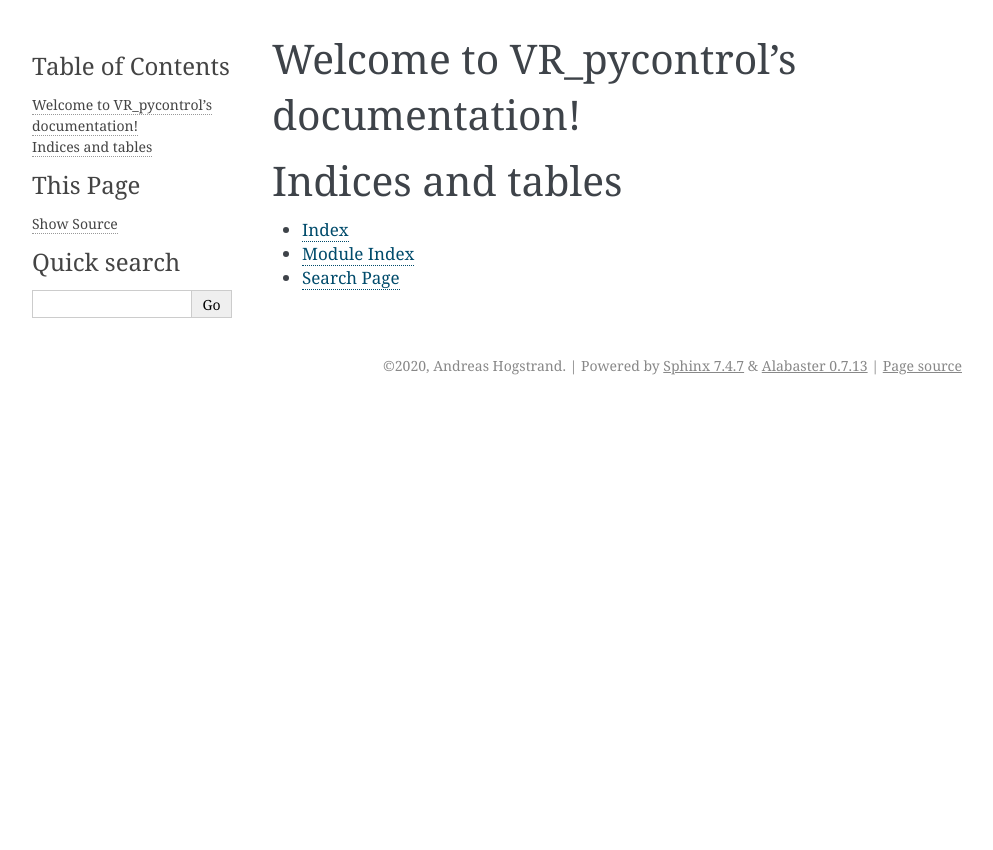
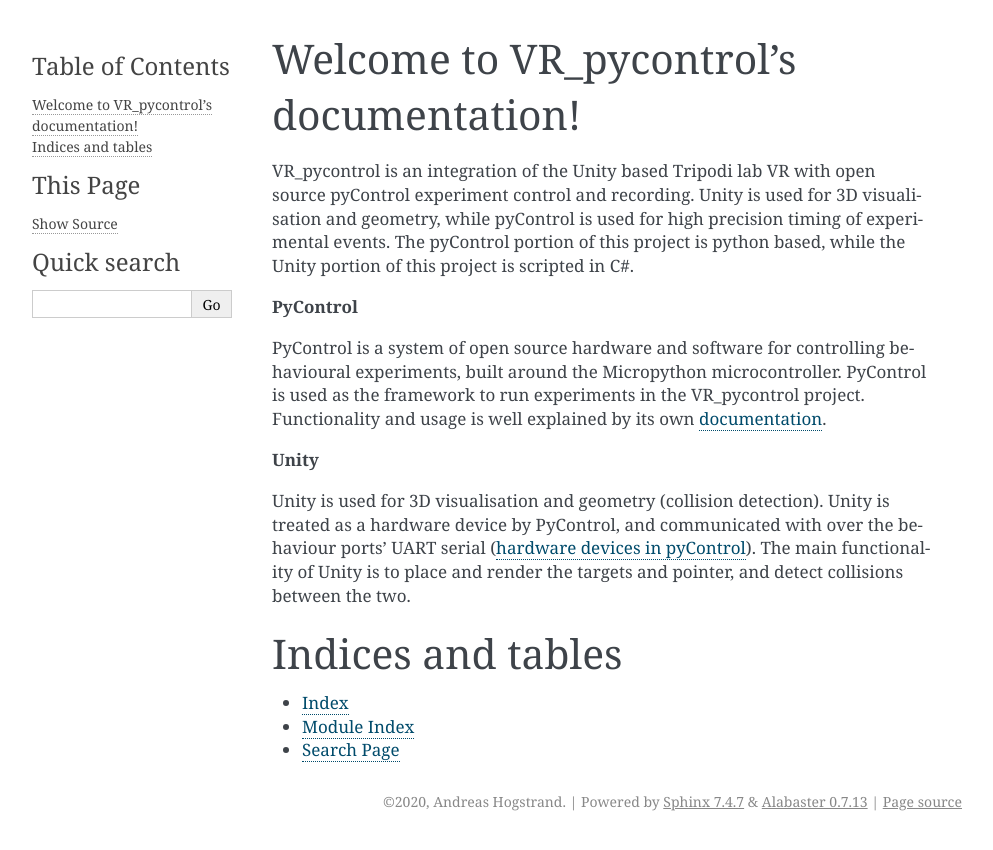
Before and after one commit to AndreasHogstrand/VR_pyControl, a Sphinx documentation site: the page built from docs/index.rst, in a window 1280 px wide. Shown: the top 850 px of the page, without its empty margins (148-1141 px from the left). Built offline with Sphinx 7.4.7, drawn with Linux system fonts in a browser that asks for light colours.

Commit message:
Added introduction to project and major components

```diff
--- a/docs/index.rst
+++ b/docs/index.rst
@@ -10,6 +10,15 @@
    :maxdepth: 2
    :caption: Contents:
 
+VR_pycontrol is an integration of the Unity based Tripodi lab VR with open source pyControl experiment control and recording. Unity is used for 3D visualisation and geometry, while pyControl is used for high precision timing of experimental events. The pyControl portion of this project is python based, while the Unity portion of this project is scripted in C#.
+
+**PyControl**
+
+PyControl is a system of open source hardware and software for controlling behavioural experiments, built around the Micropython microcontroller. PyControl is used as the framework to run experiments in the VR_pycontrol project. Functionality and usage is well explained by its own `documentation <https://pycontrol.readthedocs.io/en/latest/>`_.
+
+**Unity**
+
+Unity is used for 3D visualisation and geometry (collision detection). Unity is treated as a hardware device by PyControl, and communicated with over the behaviour ports' UART serial (`hardware devices in pyControl <https://pycontrol.readthedocs.io/en/latest/user-guide/hardware/>`_). The main functionality of Unity is to place and render the targets and pointer, and detect collisions between the two.
 
 
 Indices and tables
```
Also changed, not shown: 8 other files.
